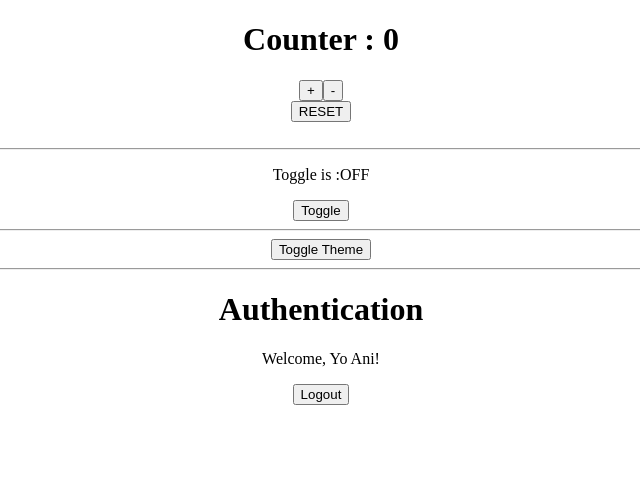
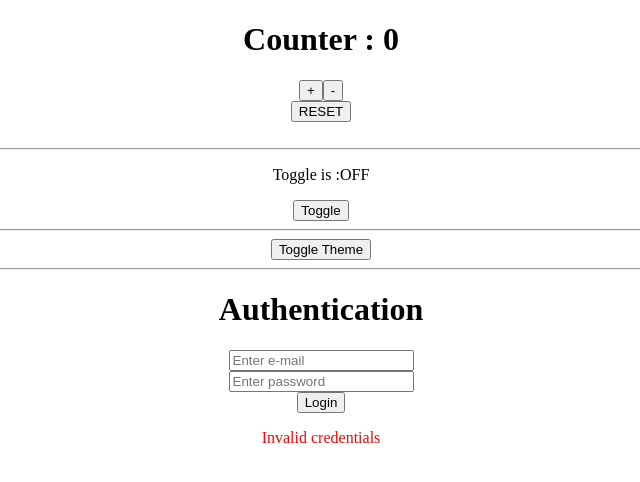
Before and after one commit to krupsKSM/advanced-react-concepts, a React (Create React App) app: page / in a window 1280 px wide. Both pictures are taken after a click on the button "Login". Shown: the top 482 px of the page, without its empty margins (319-959 px from the left). Built offline with nearby package versions, Linux system fonts and the light colour scheme.

Commit message:
feat(auth): Add mock Login

```diff
--- a/src/App.tsx
+++ b/src/App.tsx
@@ -2,7 +2,7 @@ import "./styles.css";
 import useCounter from "./customHooks/useCounter";
 import useToggle from "./customHooks/useToggle";
 import { ThemeContext } from "./contexts/ThemeContext";
-import { useContext } from "react";
+import { useContext, useState } from "react";
 import { useTheme } from "./customHooks/useTheme";
 import { useAuth } from "./customHooks/useAuth";
 
@@ -10,8 +10,22 @@ const App: React.FC = () => {
   const { count, increment, decrement, reset } = useCounter(0);
   const { value, toggle } = useToggle();
   const { theme, toggleTheme } = useTheme();
-  const { user, login, logout } = useAuth();
+  const { user, login, logout,loading, error } = useAuth();
 
+  // states for login form input
+  const [email,setEmail] = useState("");
+  const [password,setPassword] = useState("")
+
+  const handleLogin = async () =>{
+    if(!email || !password)
+      alert("Please enter email or password");
+    try{
+      await login(email,password);
+    }catch(error){
+      console.error(error);
+
+    }
+  }
   return (
     <>
       <div
@@ -46,8 +60,21 @@ const App: React.FC = () => {
             </>
           ) : (
             <>
-              <p>Click to Login</p>
-              <button onClick={() => login({ name: 'Yo Ani', email: "yo@ex.com" })}>Login</button>
+              <input
+              type="email"
+              placeholder="Enter e-mail"
+              value= {email}
+              onChange={(e)=>setEmail(e.target.value)}/>
+              <br />
+
+              <input type="password" placeholder="Enter password" value={password}
+                onChange={(e)=>setPassword(e.target.value)}
+               /> <br />
+
+              <button onClick={handleLogin} disabled={loading}>
+                {loading ? "Logging in..." : "Login"}</button>
+
+              {error && <p style={{color:"red"}}>{error}</p>}
             </>
           )}
 
--- a/src/contexts/AuthContext.tsx
+++ b/src/contexts/AuthContext.tsx
@@ -7,15 +7,21 @@ interface User {
 
 interface AuthContextType {
     user: User | null;
-    login: (user: User) => void;
+    login: (email: string, password: string) => Promise<void>;
     logout: () => void;
+    loading: boolean;
+    error: string | null;
 }
 
+// Create a context to share auth state across the app
 export const AuthContext = createContext<AuthContextType | undefined>(undefined);
 
 export const AuthProvider = ({ children }: PropsWithChildren) => {
     const [user, setUser] = useState<User | null>(null);
+    const[loading,setLoading] = useState(false);
+    const[error,setError] = useState<string | null>(null);
 
+    // On initial load, try to fetch user from localStorage
     useEffect(() => {
         const storedUser = localStorage.getItem('user');
         if (storedUser) {
@@ -26,11 +32,27 @@ export const AuthProvider = ({ children }: PropsWithChildren) => {
                 localStorage.removeItem('user')
             }
         }
-    }, [])
+    }, []);
 
-    const login = (user: User) => {
-        setUser(user);
-        localStorage.setItem('user', JSON.stringify(user))
+    const login = async(email:string , password:string)=> {
+
+        setLoading(true);
+        setError(null);
+
+        return new Promise<void>((resolve , reject)=>{
+            setTimeout(()=>{
+                if(email === "admin@example.com" && password === "password123"){
+                    const loggedInUser = {name: "Anamika" , email};
+                    setUser(loggedInUser);
+                    localStorage.setItem("user", JSON.stringify(loggedInUser));
+                    resolve();
+                }else{
+                    setError("Invalid credentials");
+                    reject(new Error("Invalid credentials"))
+                }
+                setLoading(false)
+            },1000);
+        });
     }
     const logout = () => {
         setUser(null);
@@ -38,7 +60,7 @@ export const AuthProvider = ({ children }: PropsWithChildren) => {
     }
 
     return (
-        <AuthContext.Provider value={{ user, login, logout }}>
+        <AuthContext.Provider value={{ user, login, logout, loading, error}}>
             {children}
         </AuthContext.Provider>
     )
```
